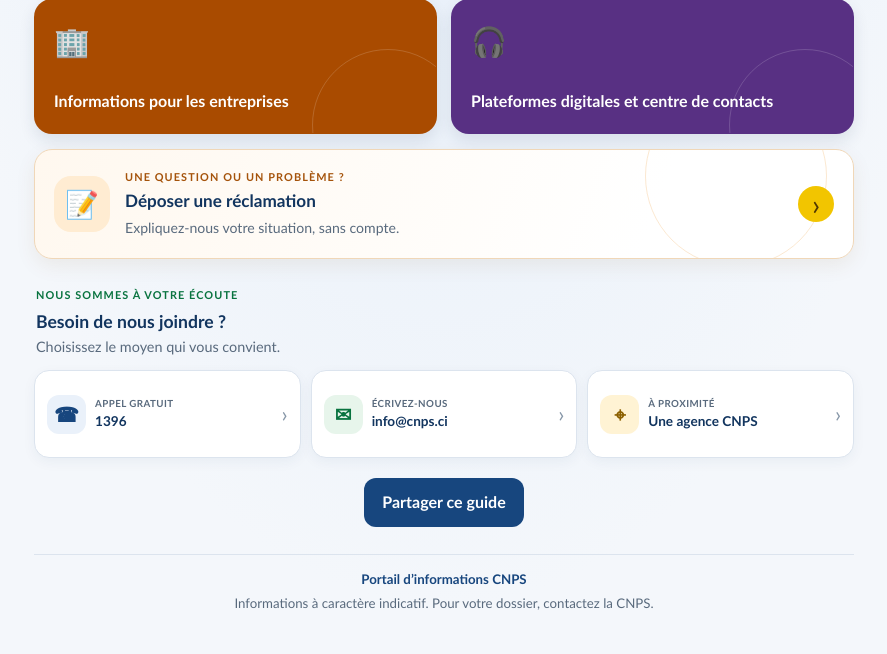
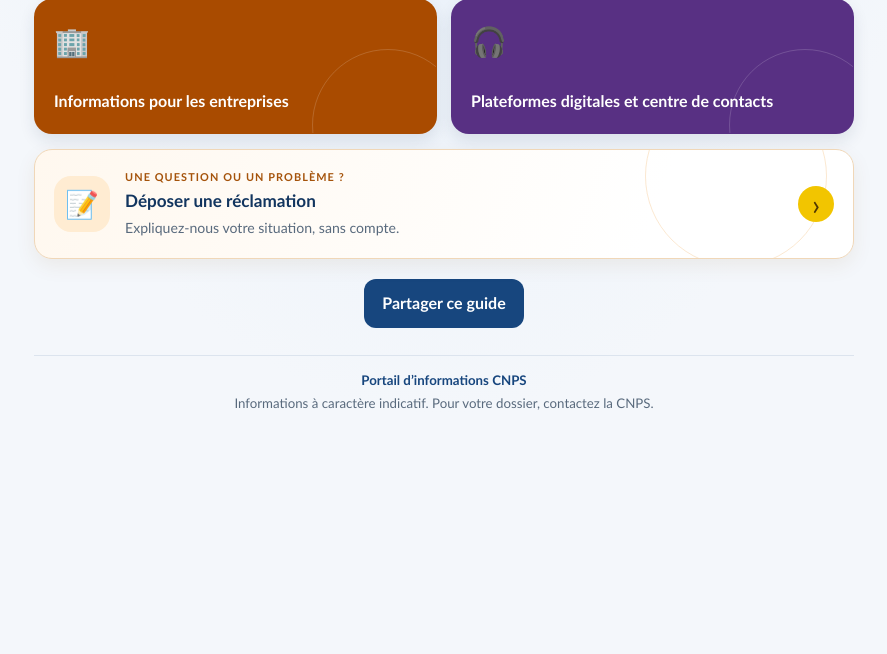
Before and after one commit to nissikouassi83-wq/OrientIA_Mobile, a Flask app: page / in a window 1280 px wide. Shown: the part 527-1181 px from the top of the page, without its empty margins (196-1083 px from the left). After the commit the page ends 937 px from the top, so only its background shows below. Run offline with Flask 3, Linux system fonts and the light colour scheme; some libraries are stand-ins or nearby versions.

Commit message:
Remove contact cards from portal home
Co-authored-by: Copilot <223556219+Copilot@users.noreply.github.com>

```diff
--- a/Desktop/Csat/templates/index.html
+++ b/Desktop/Csat/templates/index.html
@@ -31,31 +31,6 @@
   </span>
   <span class="claim-arrow" aria-hidden="true">›</span>
 </a>
-<section class="help-desk" aria-labelledby="claim-options">
-  <div class="help-heading">
-    <span class="help-kicker">NOUS SOMMES À VOTRE ÉCOUTE</span>
-    <h2 id="claim-options">Besoin de nous joindre ?</h2>
-    <p>Choisissez le moyen qui vous convient.</p>
-  </div>
-  <div class="quick-contacts">
-    <a class="quick-contact contact-phone" href="tel:1396">
-      <span class="quick-icon" aria-hidden="true">☎</span>
-      <span><small>APPEL GRATUIT</small><strong>1396</strong></span>
-      <span class="quick-arrow" aria-hidden="true">›</span>
-    </a>
-    <a class="quick-contact contact-email" href="mailto:info@cnps.ci">
-      <span class="quick-icon" aria-hidden="true">✉</span>
-      <span><small>ÉCRIVEZ-NOUS</small><strong>info@cnps.ci</strong></span>
-      <span class="quick-arrow" aria-hidden="true">›</span>
-    </a>
-    <a class="quick-contact contact-agency" href="{{ url_for('rubrique', slug='plateformes') }}#agences">
-      <span class="quick-icon" aria-hidden="true">⌖</span>
-      <span><small>À PROXIMITÉ</small><strong>Une agence CNPS</strong></span>
-      <span class="quick-arrow" aria-hidden="true">›</span>
-    </a>
-  </div>
-</section>
-
 <div class="share-actions">
   <button class="button button-primary" type="button" data-share>Partager ce guide</button>
 </div>
```
